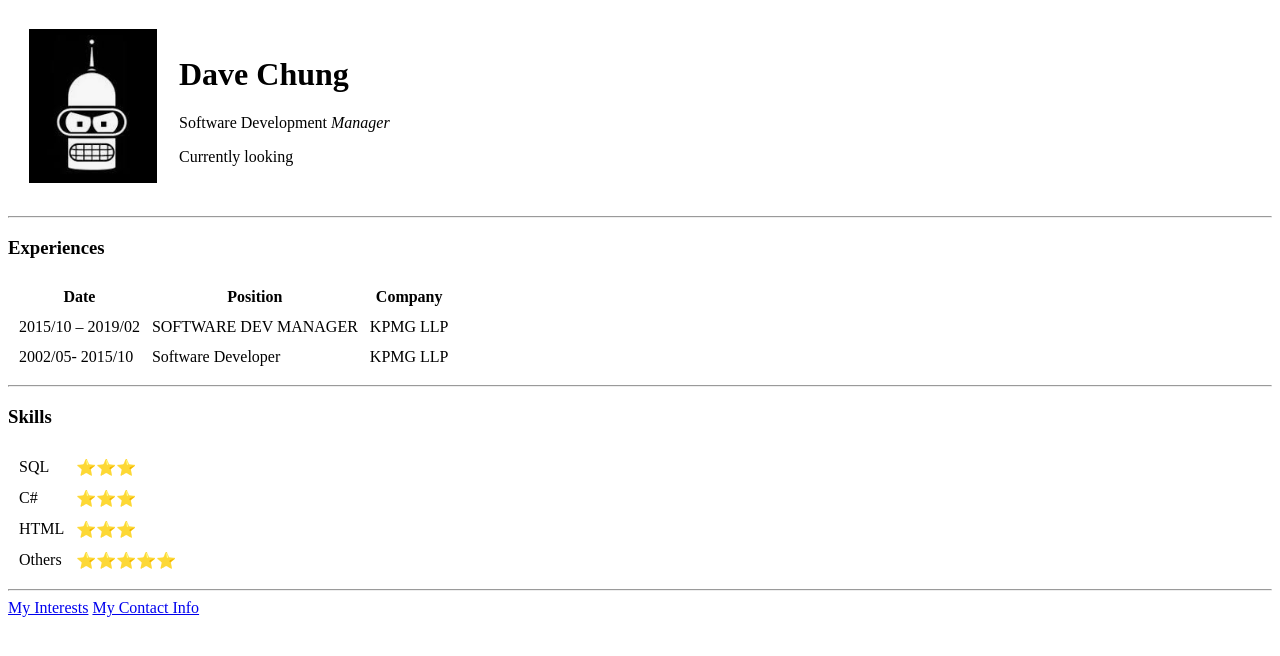
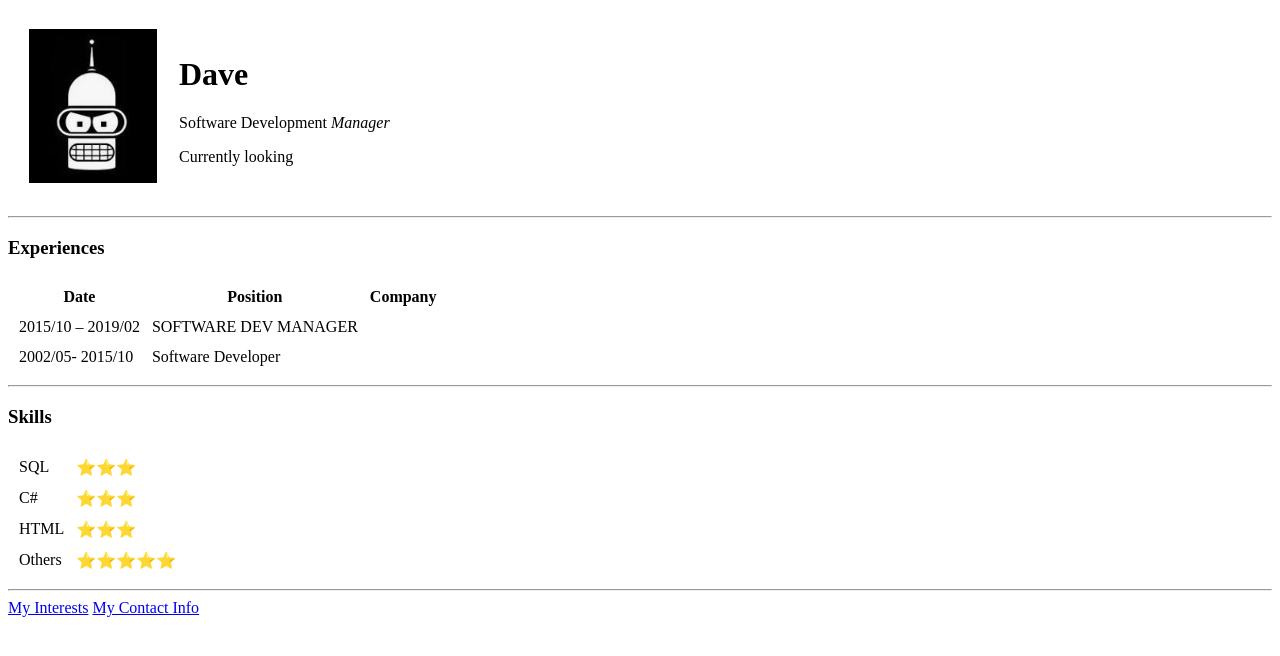
Before and after one commit to bender6502/cv, a plain HTML site: page index.html in a window 1280 px wide. Drawn offline with Linux system fonts and the light colour scheme.

Commit message:
Update index.html

```diff
--- a/index.html
+++ b/index.html
@@ -12,7 +12,7 @@
       <!--<td><img src="https://m.media-amazon.com/images/M/MV5BZmJlZDE1NzMtMjRhYi00NTZkLTk4ODAtMzExMzkwMDgxZTdmXkEyXkFqcGdeQXVyNTAyODkwOQ@@._V1_UY268_CR88,0,182,268_AL_.jpg" alt="Bender"></td>-->
       <td><img src="images/Portrait.PNG" alt="Bender"></td>
       <td>
-        <h1>Dave Chung</h1>
+        <h1>Dave</h1>
         <p>Software Development <em>Manager</em></p>
         <p>Currently looking</p>
       </td>
@@ -33,12 +33,12 @@
       <tr>
         <td>2015/10 – 2019/02</td>
         <td>SOFTWARE DEV MANAGER</td>
-        <td>KPMG LLP</td>
+
       </tr>
       <tr>
         <td>2002/05- 2015/10</td>
         <td>Software Developer</td>
-        <td>KPMG LLP</td>
+
       </tr>
 
     </tbody>
```
